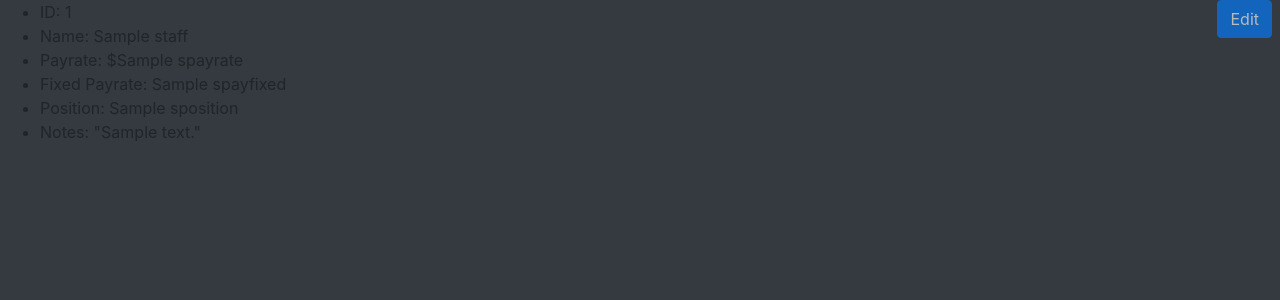
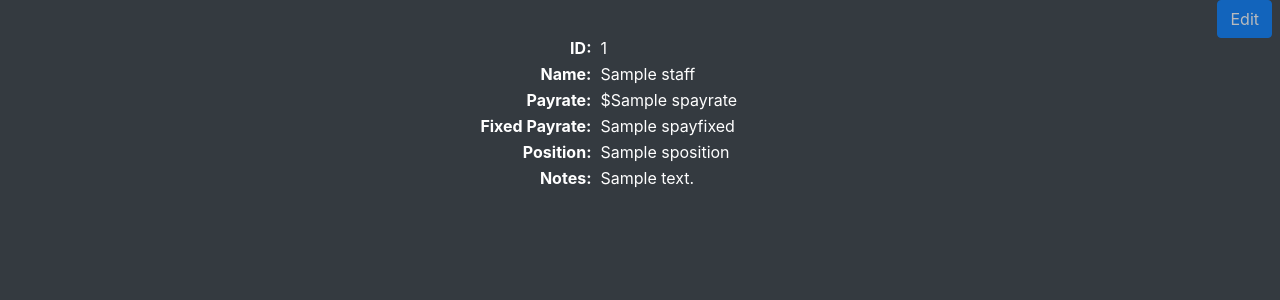
Before and after one commit to aishsingh/bombaybar-roster-django, a Django app: template ownerview/templates/ownerview/staff.html in a window 1280 px wide. Shown: the part 56-356 px from the top of the page. Run offline with Django 3.2, Linux system fonts and the light colour scheme; the template is opened without the code that fills it: most values are stand-ins (such as "Sample title", 1, 10 or a date in 2020); some libraries are stand-ins or nearby versions.

Commit message:
Styled staff info page better

```diff
--- a/ownerview/static/ownerview/staff.css
+++ b/ownerview/static/ownerview/staff.css
@@ -3,6 +3,17 @@ body {
 }
 #save-btn {
     display: none;
+}
+table {
+    margin-top: 35px;
+    margin-left: auto;
+    margin-right: auto;
+    color: white;
+}
+table td:first-child {
+    text-align: right;
+    font-weight: bold;
+    padding-right: 8px;
 }
 
 .noselect {
--- a/ownerview/templates/ownerview/staff.html
+++ b/ownerview/templates/ownerview/staff.html
@@ -12,7 +12,7 @@
     <script src="{% static 'ownerview/jquery-ui/jquery-ui.min.js' %}"></script>
     <script src="{% static 'ownerview/moment/moment.min.js' %}"></script>
     <script src="{% static 'ownerview/bootstrap/js/bootstrap.bundle.min.js' %}"></script>
-    {# <script src="{% static 'ownerview/roster.js' %}"></script> #}
+    <script src="{% static 'ownerview/staff.js' %}"></script>
 
     <link rel="stylesheet" href="{% static 'ownerview/jquery-ui/jquery-ui.min.css' %}">
     <link rel="stylesheet" href="{% static 'ownerview/bootstrap/css/bootstrap.min.css' %}">
@@ -52,7 +52,6 @@
 
     <div id="buttons-top-left" style="float: left; margin-left: 8px; margin-top: 0px">
         {# <button type="button" class="btn btn-secondary">Test</button> #}
-
     </div>
 
     <div id="buttons-top-right" style="float: right; margin-right: 8px; margin-top: 0px">
@@ -60,14 +59,14 @@
         <button id="edit-btn" type="button" class="btn btn-primary" disabled>Edit</button>
     </div>
 
-    <ul>
-        <li>ID: {{ staff.sid }}</li>
-        <li>Name: {{ staff.sname }}</li>
-        <li>Payrate: ${{ staff.spayrate }}</li>
-        <li>Fixed Payrate: {{ staff.spayfixed }}</li>
-        <li>Position: {{ staff.sposition }}</li>
-        <li>Notes: "{{ staff.snote }}"</li>
-    </ul>
+    <table>
+        <tr><td>ID:</td><td>{{ staff.sid }}</td></tr>
+        <tr><td>Name:</td><td>{{ staff.sname }}</td></tr>
+        <tr><td>Payrate:</td><td>${{ staff.spayrate }}</td></tr>
+        <tr><td>Fixed Payrate:</td><td>{{ staff.spayfixed }}</td></tr>
+        <tr><td>Position:</td><td>{{ staff.sposition }}</td></tr>
+        <tr><td>Notes:</td><td>{{ staff.snote }}</td></tr>
+    </table>
 
 
   </body>
```
